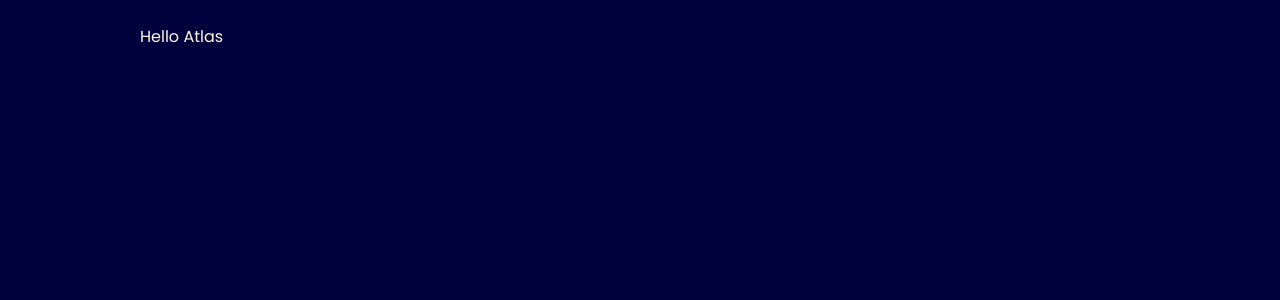
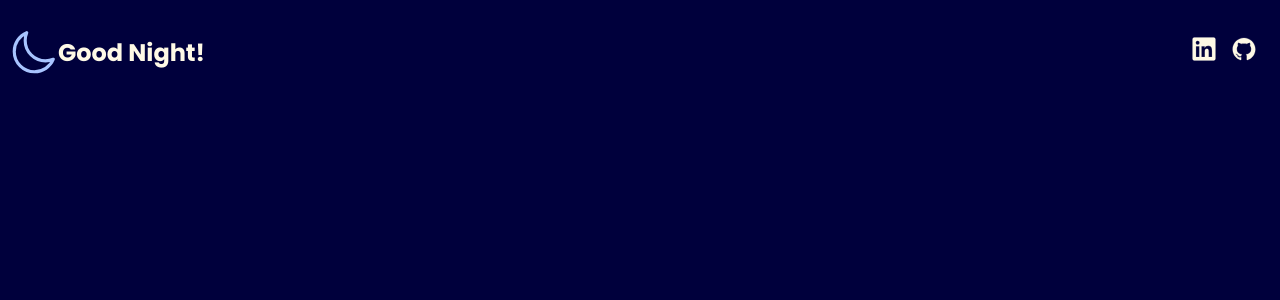
Before and after one commit to starles-barkley/atlas-react-and-jsx, a React (Vite) app: page / in a window 1280 px wide. Shown: the top 300 px of the page. Built offline with nearby package versions, Linux system fonts and the light colour scheme.

Commit message:
update app.jsx to include the header

```diff
--- a/src/App.jsx
+++ b/src/App.jsx
@@ -1,5 +1,12 @@
+import React from 'react';
+import Header from './components/Header';
+
 function App() {
-  return <div className="app">Hello Atlas</div>;
+  return (
+    <div>
+      <Header />
+    </div>
+  );
 }
 
 export default App;
```
